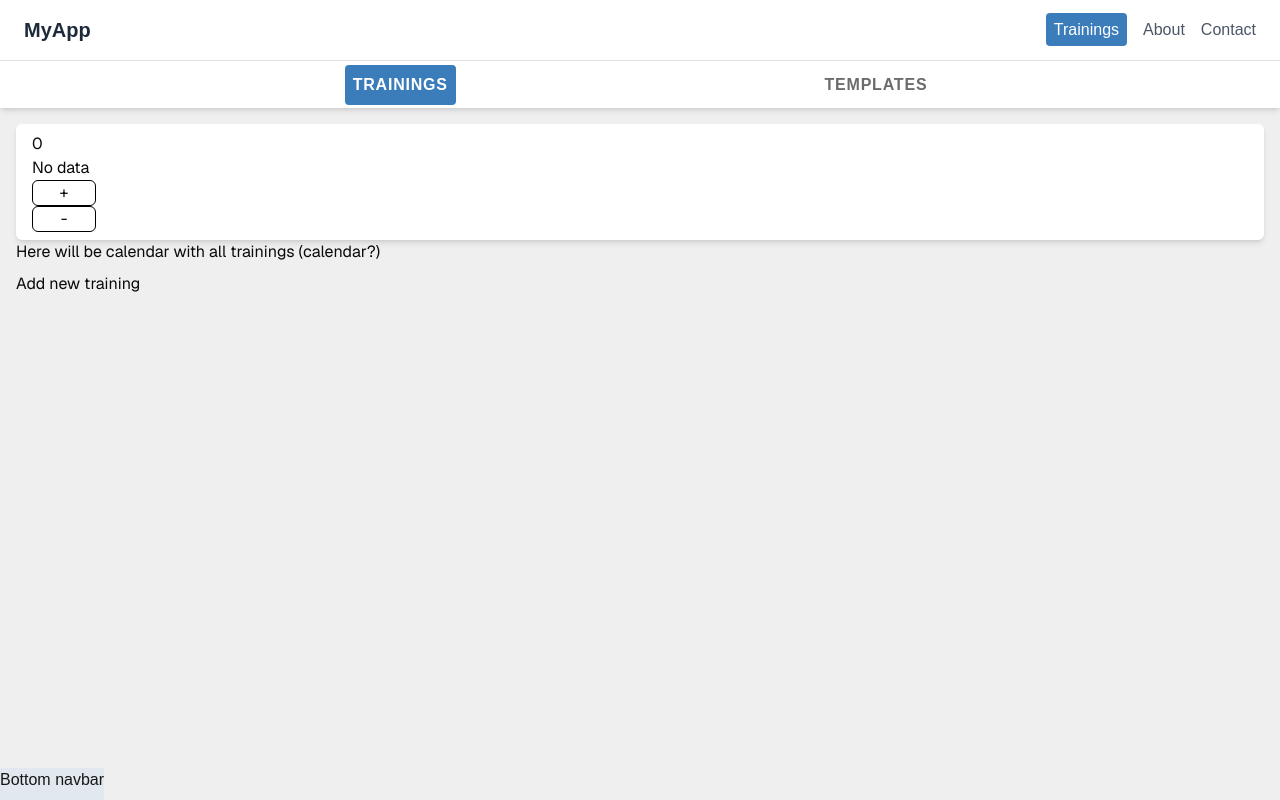
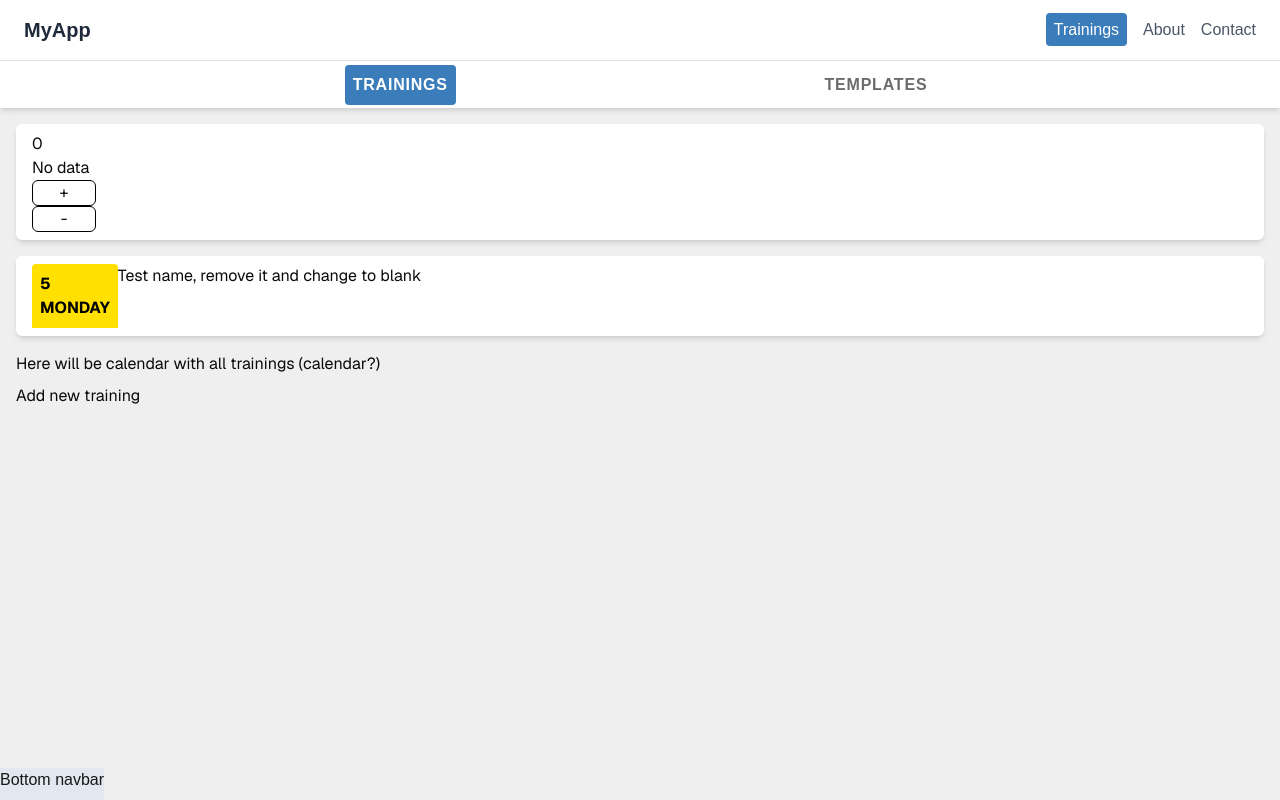
Before and after one commit to djzib0/gym-app, a Next.js app: page /trainings in a window 1280 px wide. Built offline with nearby package versions, Linux system fonts and the light colour scheme; no server answers; the database is empty.

Commit message:
WIP: working on styles and week calendar

```diff
--- a/app/(root)/trainings/trainingTemplates/[templateId]/page.tsx
+++ b/app/(root)/trainings/trainingTemplates/[templateId]/page.tsx
@@ -18,7 +18,7 @@ const TemplatePage = async ({params}: {params: Promise<{templateId: string}>}) =
 
   return (
     <main className='pageContainer'>
-      <TrainingTemplateContent trainingTemplateId={templateId} />
+      <TrainingTemplateContent trainingTemplateId={JSON.parse(JSON.stringify(templateId))} />
       {trainingTemplateData.title} {trainingTemplateData.userId}
       <h3>Exercises:</h3>
       {exerciseTemplatesArr}
--- a/app/globals.css
+++ b/app/globals.css
@@ -27,7 +27,7 @@ body {
 
 @layer utilities {
   .pageContainer {
-    @apply text-[#0a0a0a] py-4 px-4 font-[family-name:var(--font-geist-sans)]
+    @apply flex flex-col gap-4 text-[#0a0a0a] py-4 px-4 font-[family-name:var(--font-geist-sans)]
   }
 
   .sectionContainer {
--- a/components/trainingsContent/trainingsCalendar/TrainingsCalendar.tsx
+++ b/components/trainingsContent/trainingsCalendar/TrainingsCalendar.tsx
@@ -3,6 +3,7 @@ import { getAllTrainingsByDate } from '@/lib/actions';
 import { TrainingType } from '@/lib/types';
 import Link from 'next/link';
 import React, { useEffect, useState } from 'react'
+import DayElement from './dayElement/DayElement';
 
 const TrainingsCalendar = () => {
 
@@ -23,6 +24,7 @@ const TrainingsCalendar = () => {
   }, [selectedWeek])
 
   return (
+    <>
       <section className='sectionContainer'>
         {selectedWeek}
         {selectedTraining ? <Link href={`trainings/${selectedTraining._id}`}>{selectedTraining.title}</Link> : <p>No data</p>}
@@ -39,7 +41,13 @@ const TrainingsCalendar = () => {
         >
           -
         </button>
+
       </section>
+
+      <section className='sectionContainer'>
+        <DayElement dayNumber={5} dayName={'Monday'} bgColor={'bg-[#ffe000]'} textColor={'text-black'}/>
+      </section>
+    </>
   )
 }
 
--- /dev/null
+++ b/components/trainingsContent/trainingsCalendar/dayElement/DayElement.tsx
@@ -0,0 +1,47 @@
+import { TrainingType } from '@/lib/types'
+import React from 'react'
+
+const DayElement = (
+  {
+    dayNumber,
+    dayName,
+    training,
+    bgColor,
+    textColor
+  }
+  :
+  {
+    dayNumber: number;
+    dayName: string;
+    training?: TrainingType;
+    bgColor: string;
+    textColor: string
+  }) => {
+
+  return (
+    <div className='flex flex-col sm:flex-row'>
+      <div className={`flex flex-row sm:flex-col font-bold p-2
+        uppercase ${bgColor} ${textColor} rounded-tl-sm rounded-tr-sm`}>
+        <p>{dayNumber}</p>
+        <p>{dayName}</p>
+      </div>
+
+      <div>{training?.title ? training.title : "Test name, remove it and change to blank"}</div>
+    </div>
+  )
+}
+
+// color for days
+// mon - 126782
+// tue - ffe000
+// wed - 531942
+// thu - cad4d8
+// fri - 8ab17d
+// sat - fef4d7
+// sun - e76f51
+
+
+
+
+
+export default DayElement
--- a/lib/actions.ts
+++ b/lib/actions.ts
@@ -212,7 +212,10 @@ export const getAllTrainingsByDate = async  (selectedWeek: number) => {
 
         const allTrainings: TrainingType[] = await Training.find().exec();
 
-        return JSON.parse(JSON.stringify(allTrainings[selectedWeek]));
+        if (allTrainings.length > selectedWeek) {
+            return JSON.parse(JSON.stringify(allTrainings[selectedWeek]));
+        }
+
 
 
     } catch (error) {
```
Lines whose indentation alone changed are shown as unchanged.
